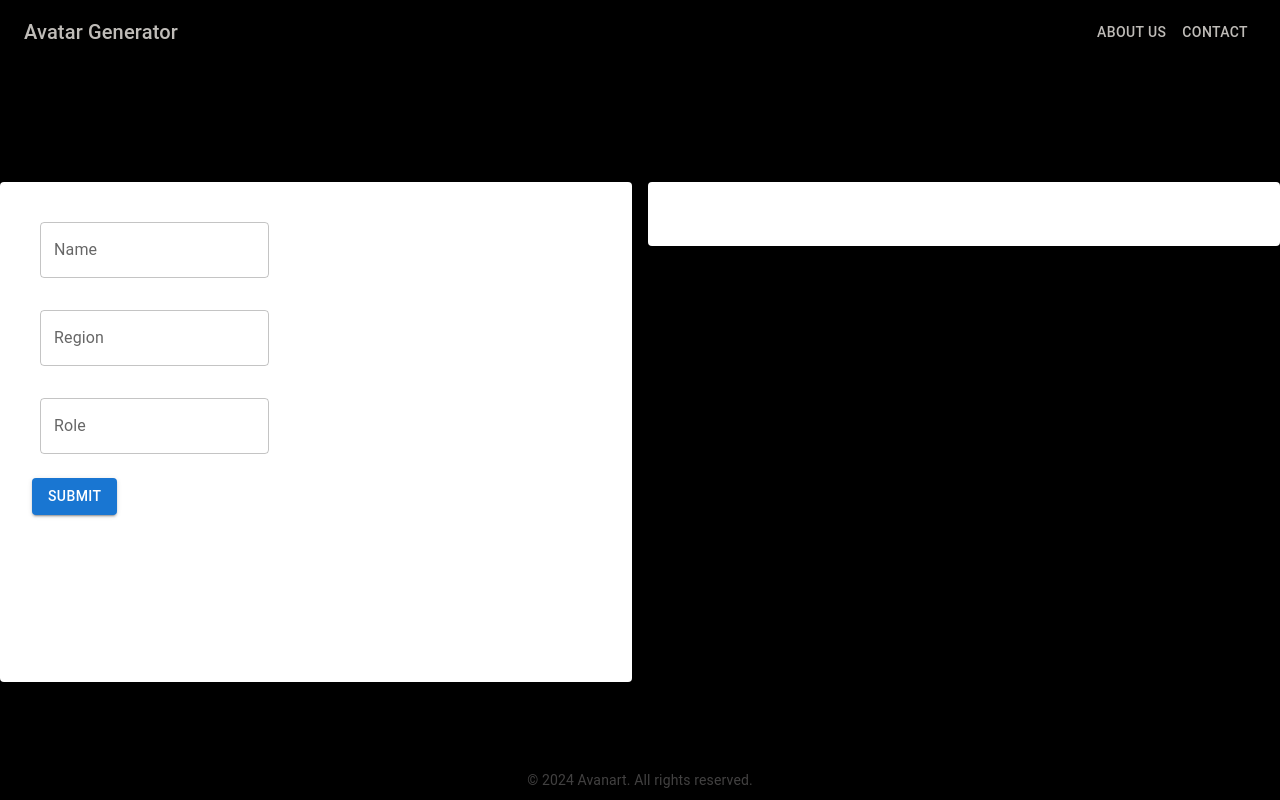
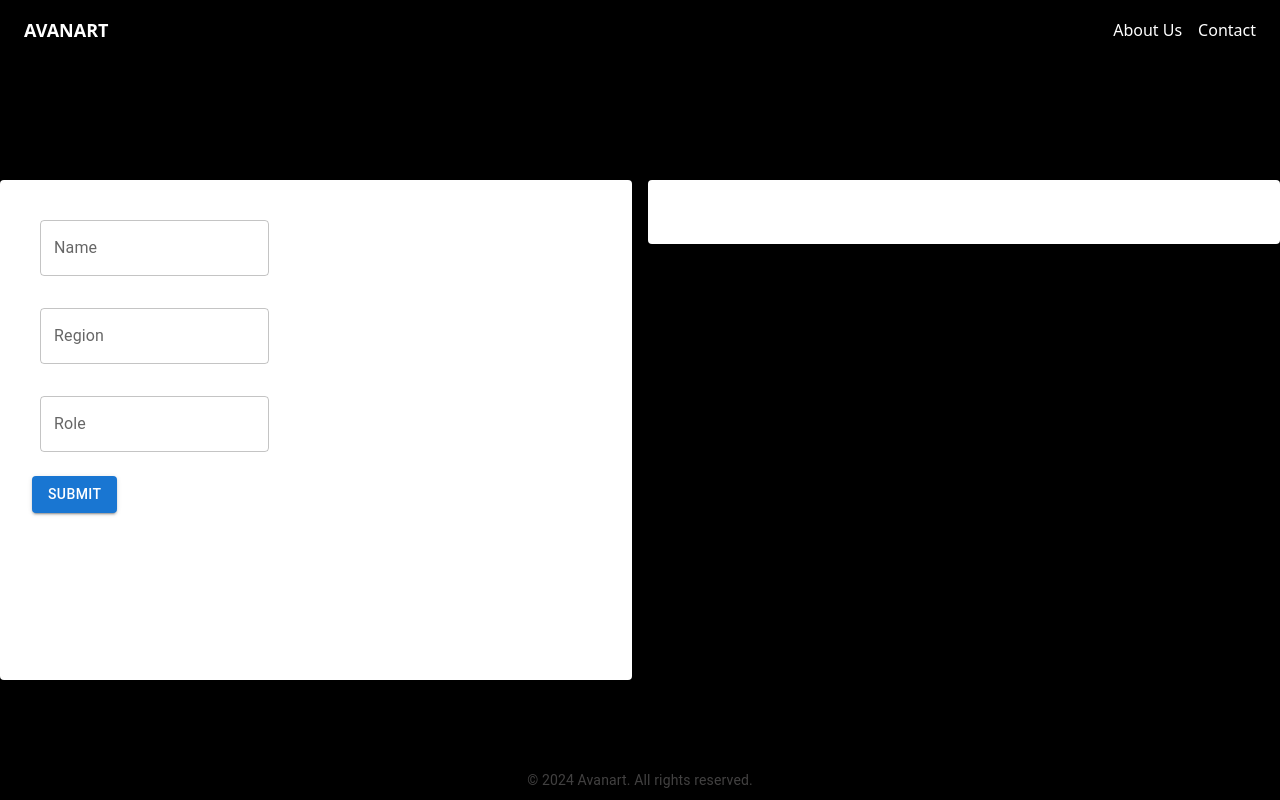
Before and after one commit to Bedi06/Avanart, a React (Create React App) app: page /form in a window 1280 px wide. Built offline with nearby package versions, Linux system fonts and the light colour scheme.

Commit message:
Removed commented code Use taildwind instead of Mui in Header and added redirection to AVANART title

```diff
--- a/src/App/App.tsx
+++ b/src/App/App.tsx
@@ -49,23 +49,6 @@ class App extends Component<{}, AppState> {
     this.setState({ shape });
   }
 
-  // async download() {
-
-  //   const scale = 2;
-  //   const node = document.getElementById(this.state.avatarId);
-  //   if (node) {
-  //     const blob = await domtoimage.toBlob(node, {
-  //       height: node.offsetHeight * scale,
-  //       style: {
-  //         transform: `scale(${scale}) translate(${node.offsetWidth / 2 / scale}px, ${node.offsetHeight / 2 / scale}px)`,
-  //         "border-radius": 0,
-  //       },
-  //       width: node.offsetWidth * scale,
-  //     });
-  //     console.log(blob)
-  //     saveAs(blob, "avatar.png");
-  //   }
-  // }
   async download() {
     const scale = 2;
     const node = document.getElementById(this.state.avatarId);
@@ -129,7 +112,7 @@ class App extends Component<{}, AppState> {
     const { config, shape, avatarImageDataUrl } = this.state;
     return (
       <div className="App flex flex-col min-h-screen overflow-x-hidden">
-        <Header title="Avatar Generator" />
+        <Header title="AVANART" />
         <main className="flex-1 flex flex-col items-center justify-center">
           <Routes>
             <Route
--- a/src/App/components/Header.tsx
+++ b/src/App/components/Header.tsx
@@ -1,34 +1,35 @@
 import React from "react";
-import {
-  AppBar,
-  Toolbar,
-  Typography,
-  Button,
-  Link as MuiLink,
-} from "@mui/material";
+import { Link, useNavigate } from "react-router-dom";
 
 interface HeaderProps {
   title: string;
 }
 
 const Header: React.FC<HeaderProps> = ({ title }) => {
+  const navigate = useNavigate();
+
+  const handleHeaderClick = () => {
+    navigate("/");
+  };
+
   return (
-    <AppBar
-      position="static"
-      sx={{ backgroundColor: "Black", color: "#bfbcb8" }}
-    >
-      <Toolbar>
-        <Typography variant="h6" component="div" sx={{ flexGrow: 1 }}>
-          {title}
-        </Typography>
-        <Button color="inherit" component={MuiLink} href="/about-us">
+    <header className="bg-black text-white py-4 px-6 flex justify-between items-center">
+      <Link
+        to="/"
+        className="text-lg font-semibold"
+        onClick={handleHeaderClick}
+      >
+        {title}
+      </Link>
+      <nav>
+        <Link to="/about-us" className="mx-4 hover:underline">
           About Us
-        </Button>
-        <Button color="inherit" component={MuiLink} href="/contact">
+        </Link>
+        <Link to="/contact" className="hover:underline">
           Contact
-        </Button>
-      </Toolbar>
-    </AppBar>
+        </Link>
+      </nav>
+    </header>
   );
 };
 
```
